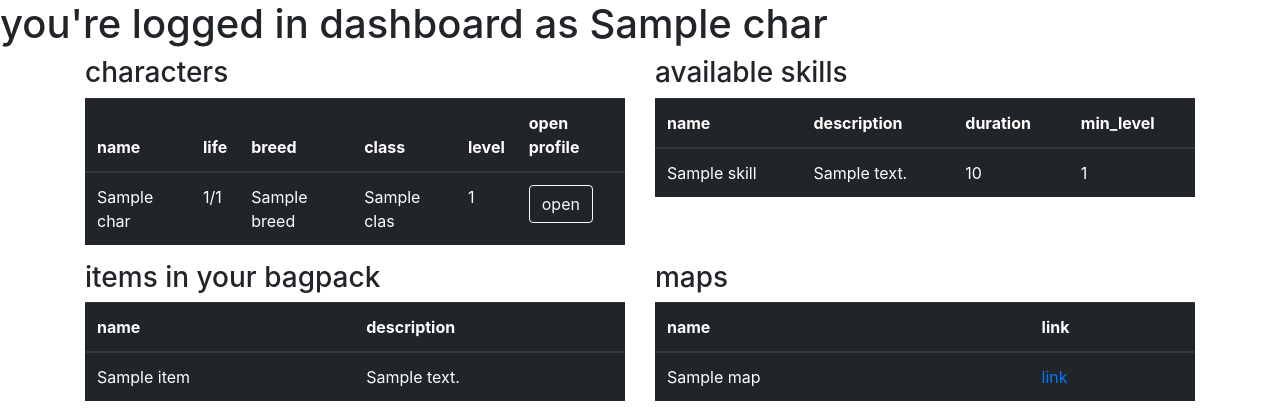
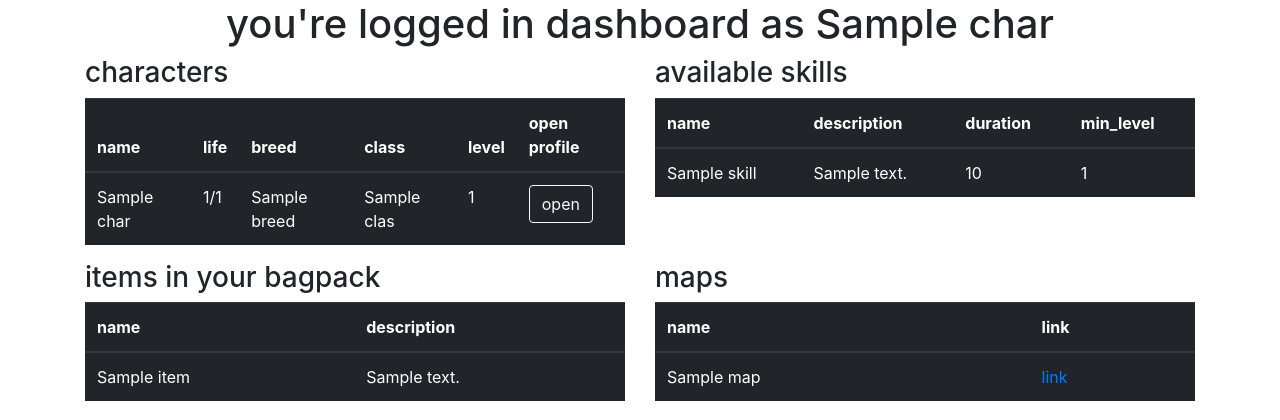
Before and after one commit to jvmaia/rpg, a Django app: template templates/game/dashboard_player.html in a window 1280 px wide. Shown: the top 420 px of the page. Run offline with Django 3.2, Linux system fonts and the light colour scheme; tables that the repository leaves empty hold one stand-in row (values such as "Sample post"); the template is opened without the code that fills it: values that come from a table or form of the project are taken from there, most other values are stand-ins (such as "Sample title", 1, 10 or a date in 2020); parts of the project's set-up code (start-up, migrations or seed data) failed here and were passed over; some libraries are stand-ins or nearby versions.

Commit message:
centralize dashboard player title

```diff
--- a/templates/game/dashboard_player.html
+++ b/templates/game/dashboard_player.html
@@ -1,7 +1,7 @@
 {% extends 'game/dashboard_base.html' %}
 
 {% block content %}
-    <h1> you're logged in dashboard as {{ char.name }}</h1>
+    <h1 class="text-center"> you're logged in dashboard as {{ char.name }}</h1>
 
     <div class="container">
         <div class="row">
```
